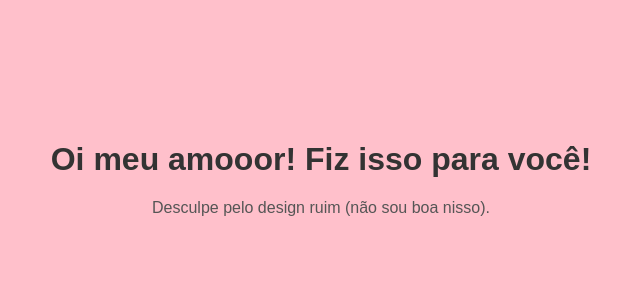
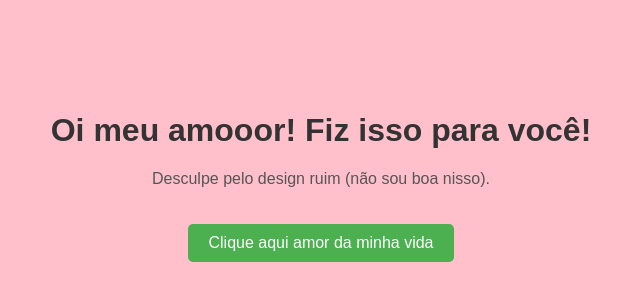
Before and after one commit to HeyAdoraa/HeyAdoraa.github.io, a plain HTML site: page index.html in a window 1280 px wide. Shown: the part 224-524 px from the top of the page, without its empty margins (319-959 px from the left). Drawn offline with Linux system fonts and the light colour scheme.

Commit message:
Update index.html

```diff
--- a/index.html
+++ b/index.html
@@ -28,10 +28,31 @@
         p {
             color: #555; /* Cor do parágrafo */
         }
+
+        /* Estilo do botão */
+        button {
+            padding: 10px 20px;
+            font-size: 16px;
+            background-color: #4CAF50;
+            color: white;
+            border: none;
+            border-radius: 5px;
+            cursor: pointer;
+            margin-top: 20px; /* Espaço entre o texto e o botão */
+        }
+
+        button:hover {
+            background-color: #45a049; /* Cor ao passar o mouse */
+        }
     </style>
 </head>
 <body>
     <div class="container">
         <h1>Oi meu amooor! Fiz isso para você!</h1>
         <p>Desculpe pelo design ruim (não sou boa nisso).</p>
-    </div
+
+        <!-- Botão que redireciona para outra página -->
+        <button onclick="window.location.href='https://youtu.be/EqUHnojFH5Y?si=DWsbkC6DjsOoLM6v';">Clique aqui amor da minha vida</button>
+    </div>
+</body>
+</html>
```
